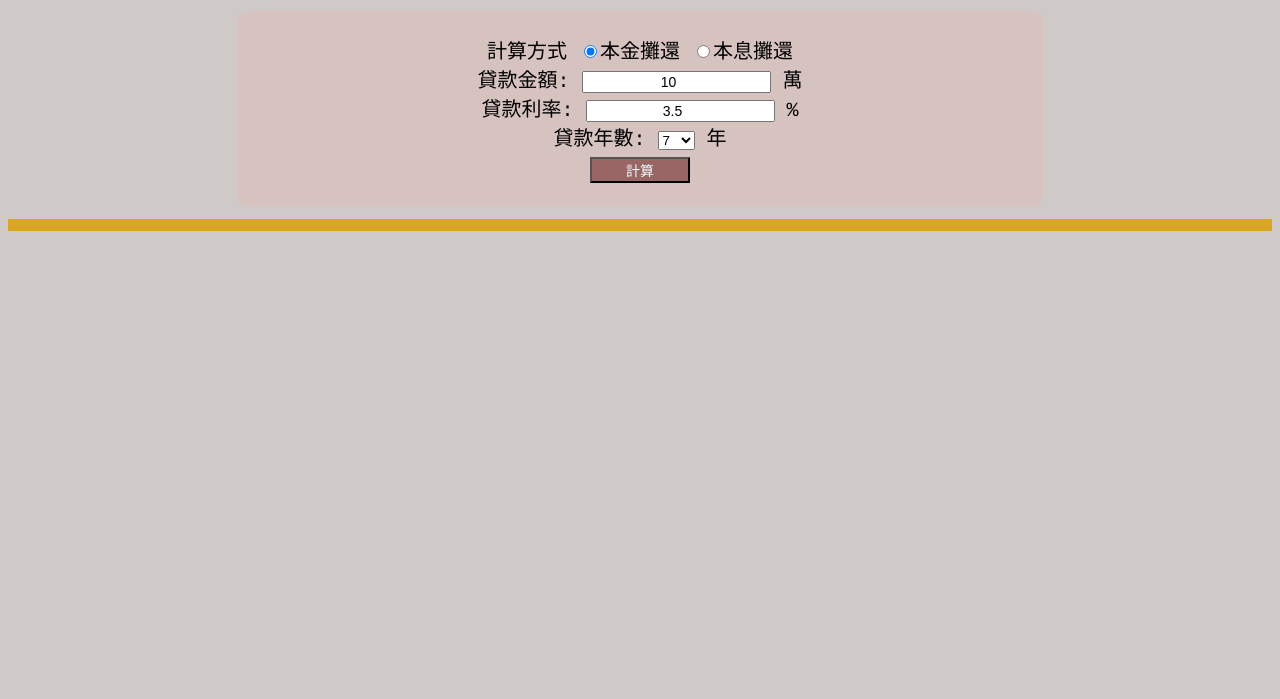
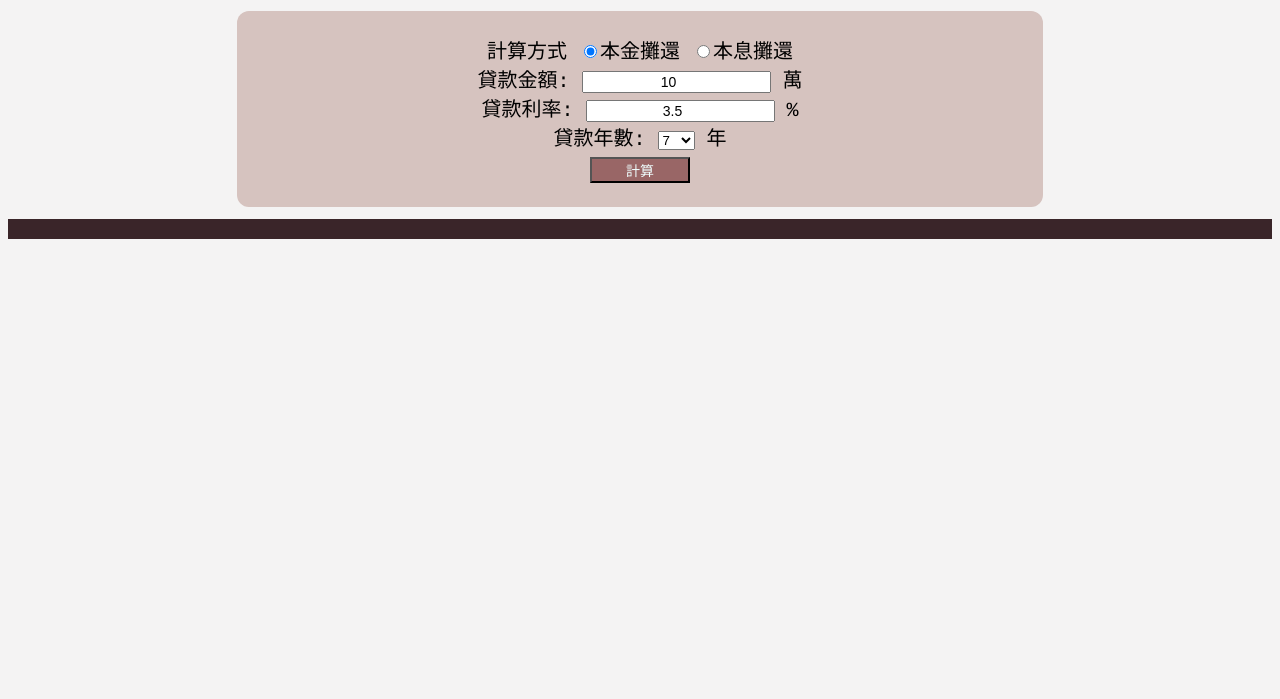
Before and after one commit to ichbinhan/loancalc, a plain HTML site: page index.html in a window 1280 px wide. Shown: the part 101-800 px from the top of the page. Drawn offline with Linux system fonts and the light colour scheme.

Commit message:
更改css樣式

```diff
--- a/style.css
+++ b/style.css
@@ -1,6 +1,6 @@
 body {
     text-align: center;
-    background-color: #cfcac8;
+    background-color: #f4f3f3;
     font-family: '微軟正黑體', Courier, monospace;
     font-size: 20px;
 }
@@ -28,16 +28,18 @@ input[type="button"] {
 
 #result {
     display: block;
-    background-color: goldenrod;
-    padding: 6px 0px;
+    background-color: #3a2529;
+    color: azure;
+    padding: 10px 0px;
     font-weight: bold;
 
 }
 
 #resultTable {
     width: 80%;
-    margin: 0 auto;
+    margin: 2px auto;
     border-collapse: collapse;
+    font-size: 16px;
 
 }
 
```
